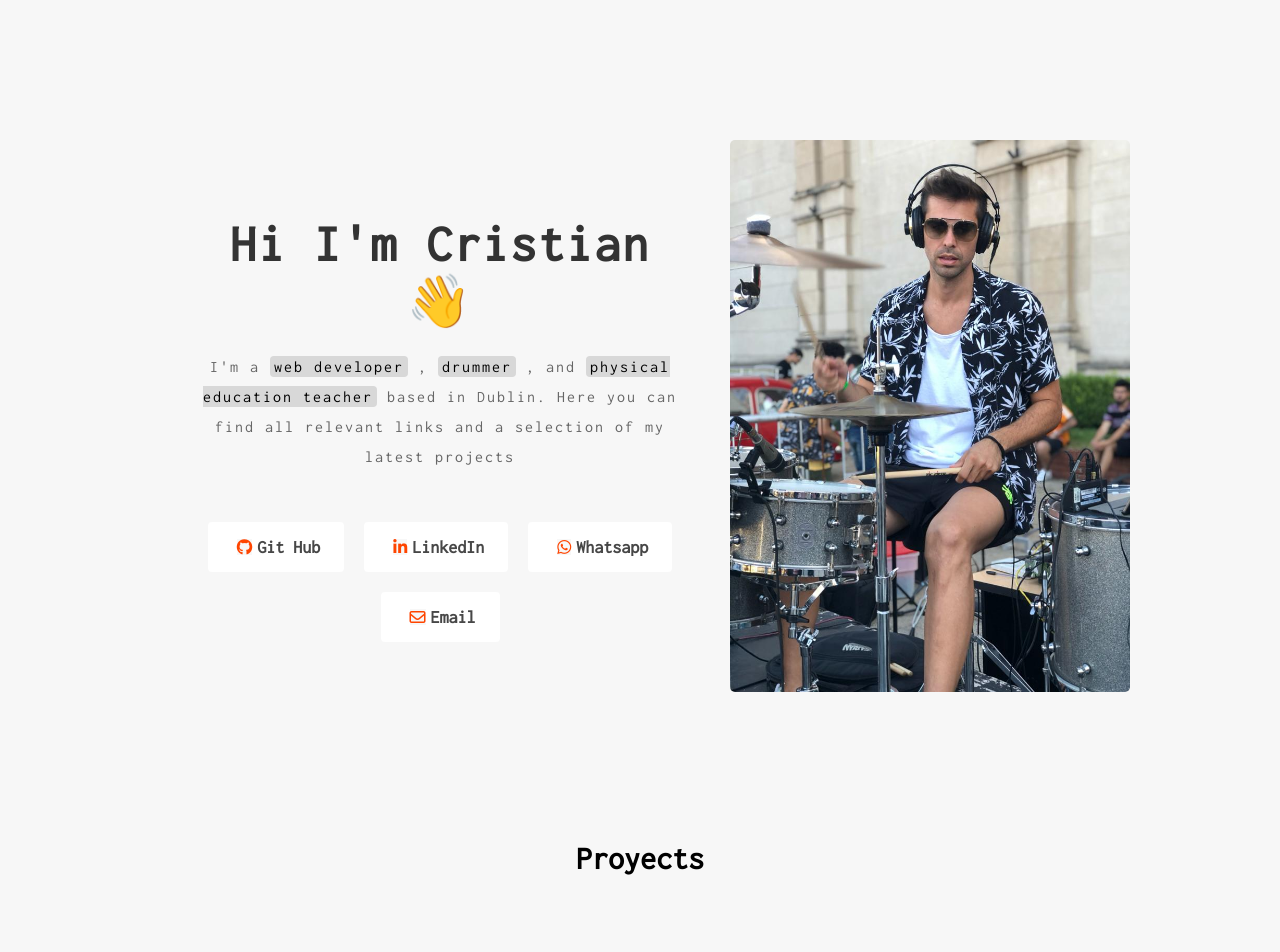
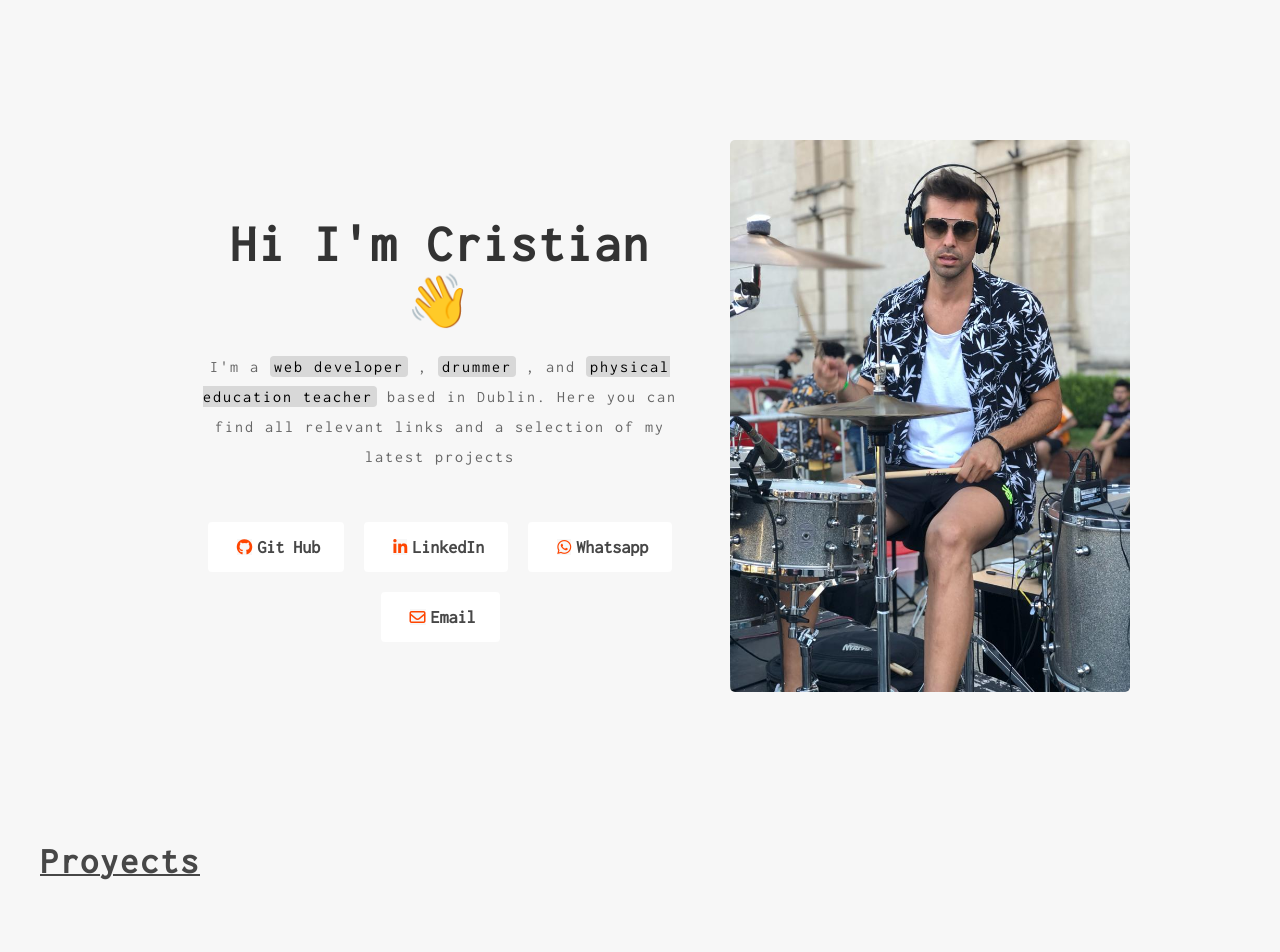
Before and after one commit to CristianMozetich/Portfolio, a React (Vite) app: page / in a window 1280 px wide. Shown: the top 952 px of the page. Built offline with nearby package versions, Linux system fonts and the light colour scheme.

Commit message:
probando estilos titulo

```diff
--- a/src/Components/Intro/Intro.css
+++ b/src/Components/Intro/Intro.css
@@ -8,7 +8,7 @@
     line-height: 2;
   }
 
-  .intro_desc h1 {
+  .titulo {
     color: #474747;
     font-size: 3.25em;
     margin-bottom: 20px;
--- a/src/Components/Intro/Intro.jsx
+++ b/src/Components/Intro/Intro.jsx
@@ -4,7 +4,7 @@ import './Intro.css'
 const Intro = () => {
   return (
     <div className='intro_desc'>
-        <h1>Hi I'm Cristian &#x1F44B;</h1>
+        <h1 className='titulo'>Hi I'm Cristian &#x1F44B;</h1>
         <p>I'm a <mark>web developer</mark> , <mark>drummer</mark> , and <mark>physical education teacher</mark> based in Dublin. Here you can find all relevant links and a selection of my latest projects</p>
         <li>
             <a href="https://github.com/CristianMozetich" target='_blank'><i className="fa-brands fa-github"></i>Git Hub</a>
--- a/src/Components/Proyects/Proyects.css
+++ b/src/Components/Proyects/Proyects.css
@@ -1,4 +1,4 @@
-.titulo_proyectos h1{
+.titulo_proyectos {
     text-align: left;
     font-size: 36px;
     text-decoration: underline 2px;
```
